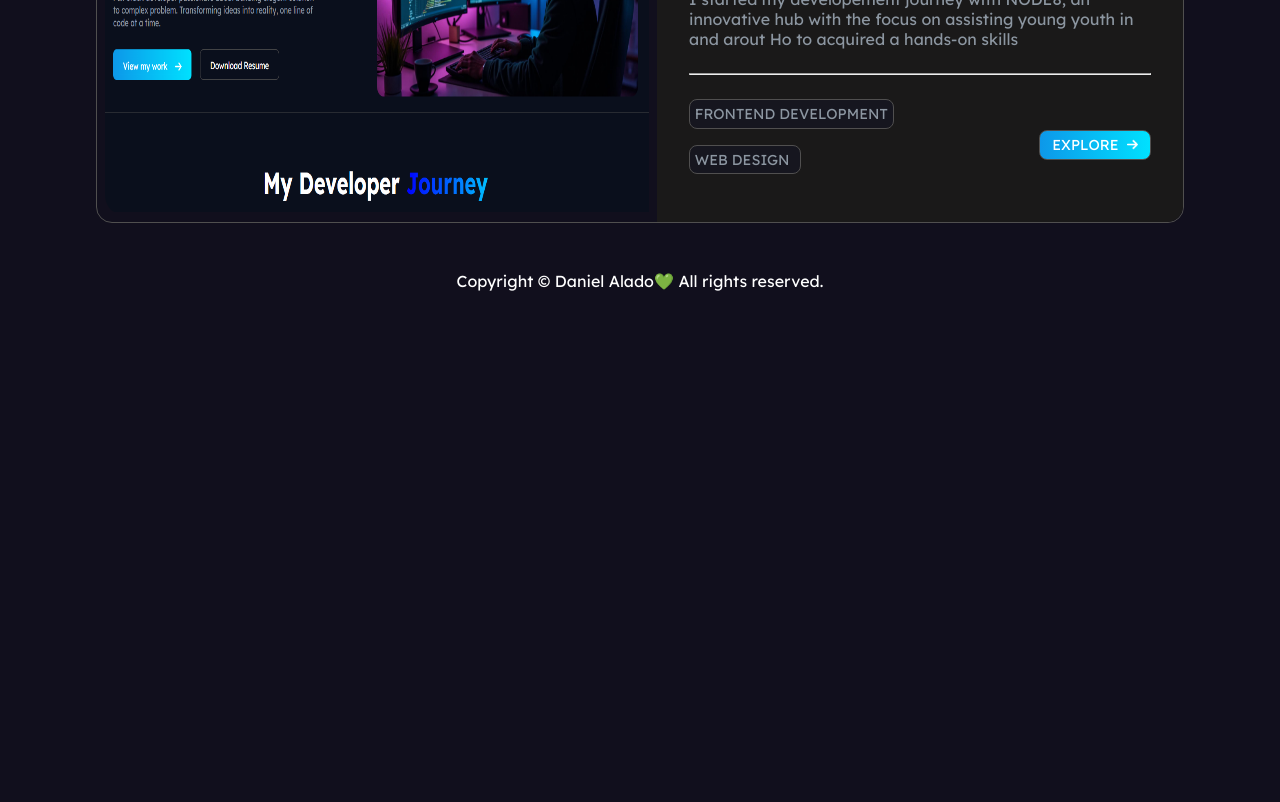
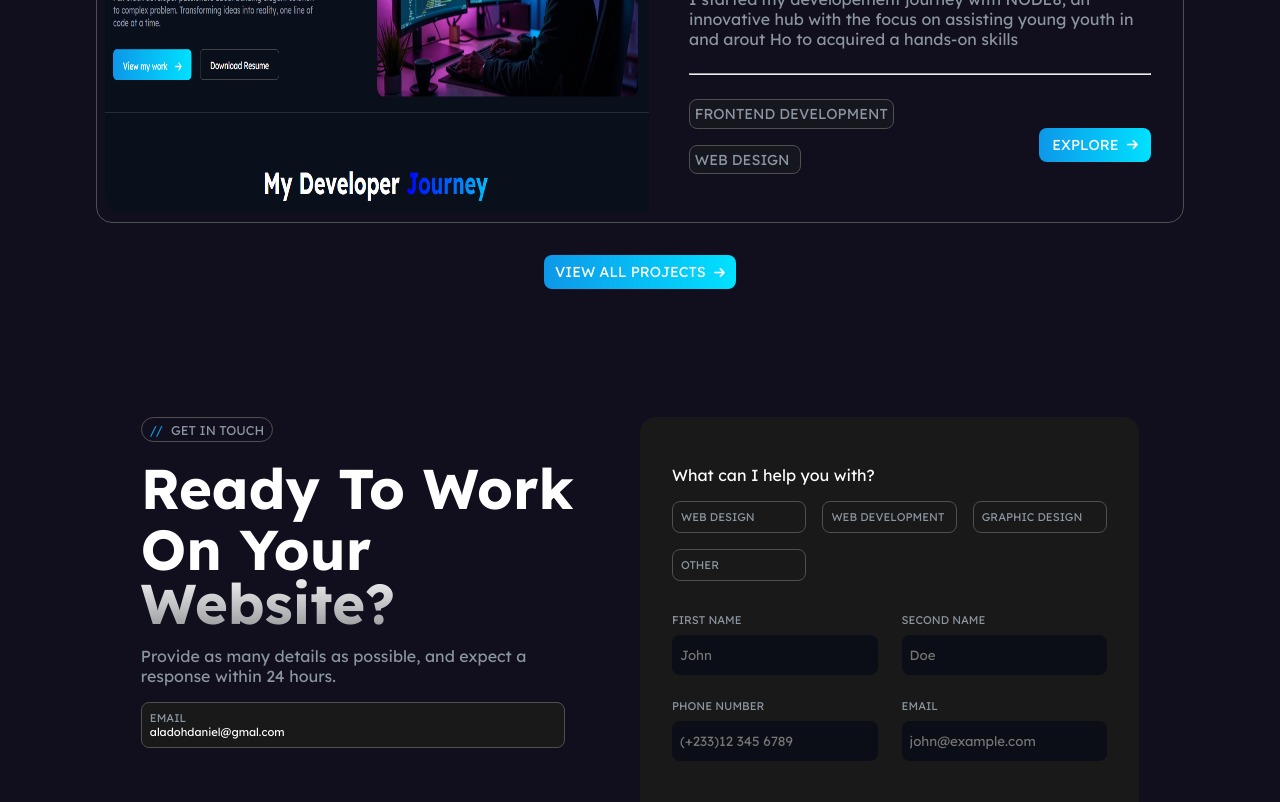
Before and after one commit to Danielalado/Daniel-Alado-Portfolio, a React (Vite) app: page / in a window 1280 px wide. Shown: the part 5980-6782 px from the top of the page. Before the commit the page ends 6287 px from the top, so only its background shows below. Built offline with nearby package versions, Linux system fonts and the light colour scheme.

Commit message:
worked on contact session

```diff
--- /dev/null
+++ b/src/Components/Contact/Contact.css
@@ -0,0 +1,380 @@
+.contacts{
+    display: flex;
+    justify-content: center;
+    text-align: center;
+    margin-bottom: 3rem;
+    margin-top: 7rem;
+    padding: 1rem;
+    /* gap: -5rem; */
+    /* background-color: brown; */
+}
+
+.contacts-left{
+    display: flex;
+    flex-direction: column;
+    align-items: start;
+    width: 40%;
+}
+
+.left-top{
+    margin-bottom: 1rem;
+    border: 0.1rem solid rgb(80, 79, 79);
+    border-radius: 2rem;
+    padding: 0.2rem 0.5rem;
+    font-size: 0.8rem;
+    color: #8c96a1;
+}
+
+.left-top-slash{
+    margin-right: 0.5rem;
+    color: #0d98e9;
+}
+
+.contacts-left-h1{
+    color: white;
+    font-size: 4rem;
+    line-height: 1.1;
+    width: 35rem;
+    text-align: start;
+}
+
+.contacts-left-h1-bottom{
+    margin-top: -0.8rem;
+    margin-bottom: 0.5rem;
+    font-size: 4rem;
+    background: linear-gradient(to bottom, #ffffff,#8b8d8f);
+    -webkit-background-clip: text;
+    -webkit-text-fill-color: transparent;
+}
+
+.left-description{
+    color: #8c96a1;
+    width: 80%;
+    text-align: start;
+}
+
+.email-contacts{
+    display: flex;
+    margin-top: 1rem;
+    align-items: center;
+    border: 0.1rem solid rgb(80, 79, 79);
+    border-radius: 0.5rem;
+    padding: 0.5rem 0.5rem;
+    width: 78%;
+    background-color: #1a1919;
+}
+
+.email-contacts:hover{
+    cursor: pointer;
+    border-color: #0d98e9;
+    transition: 0.3s;
+}
+
+.email-contact{
+    text-align: start;
+    color: #8c96a1;
+    font-size: 0.7rem;
+}
+
+.email{
+    color: white;
+}
+
+.email-contacts:hover .email{
+    color: #0d98e9;
+}
+
+.contacts-right{
+    display: flex;
+    flex-direction: column;
+    width: 40%;
+}
+
+form{
+    background-color: #1a1919;
+    padding: 2rem;
+    border-radius: 1rem;
+    /* text-align: start; */
+}
+
+.contact-title{
+    color: white;
+    margin: 1rem 0;
+    text-align: start;
+}
+
+.my-service{
+    display: grid;
+    grid-template-columns: repeat(3, 1fr);
+    text-align: start;
+    gap: 1rem;
+    margin-bottom: 2rem;
+}
+
+.my-service p{
+    color: #8c96a1;
+    border: 0.1rem solid rgb(80, 79, 79);
+    border-radius: 0.5rem;
+    padding: 0.5rem 0.5rem;
+    font-size: 0.7rem;
+    /* width: 9rem; */
+}
+
+.details{
+    display: flex;
+    gap: 1.5rem;
+}
+
+.detail{
+    display: flex;
+    flex-direction: column;
+    gap: 0.5rem;
+    margin-bottom: 1.5rem;
+    width: 100%;
+}
+
+label{
+    text-align: start;
+    color: #8c96a1;
+    font-size: 0.7rem;
+}
+
+input{
+    padding: 0.5rem;
+    border: none;
+    border-radius: 0.5rem;
+    height: 2.5rem;
+    background-color: #0b0d17;
+}
+
+.message{
+    display: flex;
+    flex-direction: column;
+    gap: 0.5rem;
+    margin-top: 1rem;
+    width: 100%;
+}
+
+textarea{
+    padding: 0.5rem;
+    background-color: #0b0d17;
+    color: #8c96a1;
+    border: none;
+    margin-bottom: 1rem;
+    height: 7rem;
+    border-radius: 0.2rem;
+}
+
+.submit{
+    display: flex;
+    justify-content: center;
+    align-items: center;
+    border-radius: 0.5rem;
+    height: 2rem;
+    padding: 0.5rem;
+    gap: 0.5rem;
+    border: none;
+    width: 100%;
+    background: linear-gradient(to right, #0d98e9,#00e1ff);
+    color: white;
+}
+
+.submit img{
+    width: 1rem;
+}
+
+.submit:hover{
+    cursor: pointer;
+    transition: 0.3s;
+    transform: scale(1.02);
+    transform: translateXY(0.7rem);
+}
+
+.submit:hover img{
+    transition: 0.3s;
+    transform: scale(1.02);
+    transform: translateX(0.5rem);
+}
+
+
+
+
+
+
+
+/* Smartphones (320px – 480px) */
+@media (min-width: 320px) and (max-width: 480px) {
+
+.contacts{
+    flex-direction: column;
+    gap: 2rem;
+}
+
+.contacts-left{
+    width: 100%;
+    align-items: center;
+}
+
+.contacts-left-h1{
+    font-size: 2rem;
+    width: 100%;
+    text-align: center;
+}
+
+.contacts-left-h1-bottom{
+    font-size: 2rem;
+}
+
+.left-description{
+    width: 95%;
+    text-align: center;
+}
+
+.email-contacts{
+    width: 95%;
+}
+
+.contacts-right{
+    width: 100%;
+}
+
+.my-service{
+    grid-template-columns: repeat(2,1fr);
+}
+
+.details{
+    flex-direction: column;
+    gap: 1rem;
+}
+
+}
+
+
+/* Low Resolution Tablets / Large Phones (481px – 767px) */
+@media (min-width: 481px) and (max-width: 767px) {
+
+.contacts{
+    flex-direction: column;
+    gap: 2rem;
+}
+
+.contacts-left{
+    width: 100%;
+}
+
+.contacts-right{
+    width: 100%;
+}
+
+.contacts-left-h1{
+    font-size: 2.5rem;
+    width: 100%;
+}
+
+.contacts-left-h1-bottom{
+    font-size: 2.5rem;
+}
+
+.left-description{
+    width: 90%;
+}
+
+.email-contacts{
+    width: 90%;
+}
+
+.my-service{
+    grid-template-columns: repeat(2,1fr);
+}
+
+}
+
+
+/* Tablets Portrait (768px – 1024px) */
+@media (min-width: 768px) and (max-width: 1024px) {
+
+.contacts{
+    gap: 3rem;
+}
+
+.contacts-left{
+    width: 45%;
+}
+
+.contacts-right{
+    width: 45%;
+}
+
+.contacts-left-h1{
+    font-size: 3rem;
+    width: 100%;
+}
+
+.contacts-left-h1-bottom{
+    font-size: 3rem;
+}
+
+.left-description{
+    width: 90%;
+}
+
+.email-contacts{
+    width: 90%;
+}
+
+.my-service{
+    grid-template-columns: repeat(2,1fr);
+}
+
+}
+
+
+/* Tablets Landscape (768px – 1024px landscape) */
+@media (min-width: 768px) and (max-width: 1024px) and (orientation: landscape) {
+
+.contacts{
+    gap: 4rem;
+}
+
+.my-service{
+    grid-template-columns: repeat(3,1fr);
+}
+
+}
+
+
+/* Laptops / Desktops (1025px – 1280px) */
+@media (min-width: 1025px) and (max-width: 1280px) {
+
+.contacts-left-h1{
+    font-size: 3.5rem;
+    width: 100%;
+}
+
+.contacts-left-h1-bottom{
+    font-size: 3.5rem;
+}
+
+.left-description{
+    width: 85%;
+}
+
+.email-contacts{
+    width: 85%;
+}
+
+}
+
+
+/* Large Desktops (1281px and above) */
+@media (min-width: 1281px) {
+
+.contacts-left{
+    width: 40%;
+}
+
+.contacts-right{
+    width: 40%;
+}
+
+}
--- /dev/null
+++ b/src/Components/Contact/Contact.jsx
@@ -0,0 +1,74 @@
+
+import Arrow from "../../assets/HeaderImages/right-arrow.png"
+import "./Contact.css"
+
+
+export default function Contact() {
+    return(
+        <div className="contacts">
+            <div className="contacts-left">
+                <p className="left-top"><span className="left-top-slash">//</span>GET IN TOUCH</p>
+
+                <h1 className="contacts-left-h1">Ready To Work On Your</h1>
+                <h1 className="contacts-left-h1-bottom">Website?</h1>
+
+                <p className="left-description">
+                    Provide as many details as possible, and expect a response within 24 hours.
+                </p>
+
+                <div className="email-contacts">
+                    <img src="#" alt="" />
+                    <div className="email-contact">
+                        <p>EMAIL</p>
+                        <p className="email">aladohdaniel@gmal.com</p>
+                    </div>
+                </div>
+            </div>
+
+            <div className="contacts-right">
+                <form className="contact">
+                    <p className="contact-title">What can I help you with?</p>
+                    <div className="my-service">
+                        <p>WEB DESIGN</p>
+                        <p>WEB DEVELOPMENT</p>
+                        <p>GRAPHIC DESIGN</p>
+                        <p>OTHER</p>
+                    </div>
+                    <div className="details">
+                        <div className="detail">
+                            <label htmlFor="first-name">FIRST NAME</label>
+                            <input type="text" name="" placeholder="John" required/>
+                        </div>
+                        <div className="detail">
+                            <label htmlFor="second-name">SECOND NAME</label>
+                            <input type="text" name="" placeholder="Doe" required/>
+                        </div>
+                    </div>
+
+                    <div className="details">
+                        <div className="detail">
+                            <label htmlFor="phone-number">PHONE NUMBER</label>
+                            <input type="number" name="" placeholder="(+233)12 345 6789" required/>
+                        </div>
+                        <div className="detail">
+                            <label htmlFor="email">EMAIL</label>
+                            <input type="email" name="" placeholder="john@example.com" required/>
+                        </div>
+                    </div>
+
+                    <div className="message">
+                        <label htmlFor="message">MESSAGE</label>
+                        <textarea name="message" id="message" required>Tell me about your project....</textarea>
+                    </div>
+
+                    <button className="submit">
+                        <p>SUBMIT</p>
+                        <img src={Arrow} alt="" />
+                    </button>
+
+
+                </form>
+            </div>
+        </div>
+    )
+}
--- a/src/Components/Projects/Project.css
+++ b/src/Components/Projects/Project.css
@@ -39,6 +39,7 @@
     height: 50%;
     border-radius: 1rem;
     border: 0.1rem solid rgb(80, 79, 79);
+    /* background-color: #1a1919; */
 }
 
 .project-cards:hover{
@@ -60,6 +61,7 @@
     border-bottom-left-radius: 1.3rem;
     padding: 0.15rem 0.5rem;
     transition: 0.3s ease;
+    object-fit: fill;
 }
 
 .project-cards:hover img{
@@ -74,8 +76,8 @@
     justify-content: center;
     text-align: start;
     width: 50%;
+    /* height: 20rem; */
     padding: 2rem;
-    background-color: #1a1919;
     border-bottom-right-radius: 1rem;
     border-top-right-radius: 1rem;
 }
@@ -187,12 +189,13 @@
     justify-content: center;
     gap: 0.5rem;
     width: 7rem;
-    padding: 0.3rem;
+    padding: 0.5rem 0.7rem;
     border: 0.1rem solid rgb(80, 79, 79);
     border-radius: 0.5rem;
     background: linear-gradient(to right, #0d98e9,#00e1ff);
     color: white;
     font-size: 0.9rem;
+    border: none;
 }
 
 .project-right-bottom .right img{
@@ -202,6 +205,37 @@
 .project-cards:hover .right img{
     transition: 0.3s;
     transform: scale(1.02);
+    transform: translateX(0.2rem);
+}
+
+.view-project{
+    display: flex;
+    margin-top: 2rem;
+    align-items: center;
+    gap: 0.5rem;
+    padding: 0.5rem 0.7rem;
+    border: 0.1rem solid rgb(80, 79, 79);
+    border-radius: 0.5rem;
+    background: linear-gradient(to right, #0d98e9,#00e1ff);
+    color: white;
+    font-size: 0.9rem;
+    border: none;
+}
+
+.view-project img{
+    width: 0.7rem;
+}
+
+.view-project:hover{
+    cursor: pointer;
+    transition: 0.3s;
+    transform: scale(1.03);
+    transform: translateXY(0.2rem);
+}
+
+.view-project:hover img{
+    transition: 0.3s;
+    transform: scale(1.04);
     transform: translateX(0.2rem);
 }
 
--- a/src/Components/Projects/Project.jsx
+++ b/src/Components/Projects/Project.jsx
@@ -156,6 +156,11 @@ export default function Project() {
 
             </div>
 
+            <div className="view-project">
+                <p>VIEW ALL PROJECTS</p>
+                <img src={Arrow} alt="" />
+            </div>
+
         </div>
     )
 }
--- a/src/Pages/Home/Home.jsx
+++ b/src/Pages/Home/Home.jsx
@@ -1,4 +1,5 @@
 import About from "../../Components/About/About";
+import Contact from "../../Components/Contact/Contact";
 // import Navbar from "../../Components/Navbar/Navbar";
 import Header from "../../Components/Header/Header"
 import Project from "../../Components/Projects/Project";
@@ -14,6 +15,7 @@ export default function Home() {
         <Services />
         <TechTools />
         <Project />
+        <Contact />
     </div>
     )
 }
```
